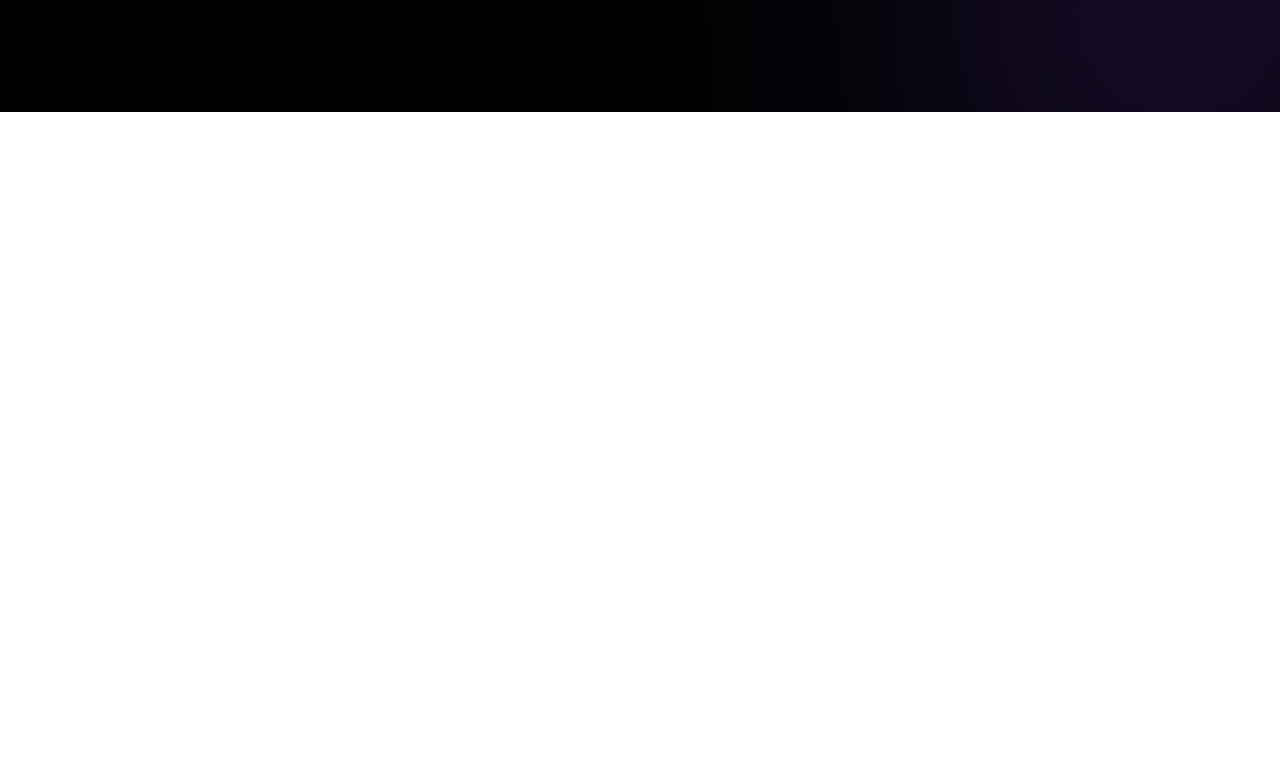
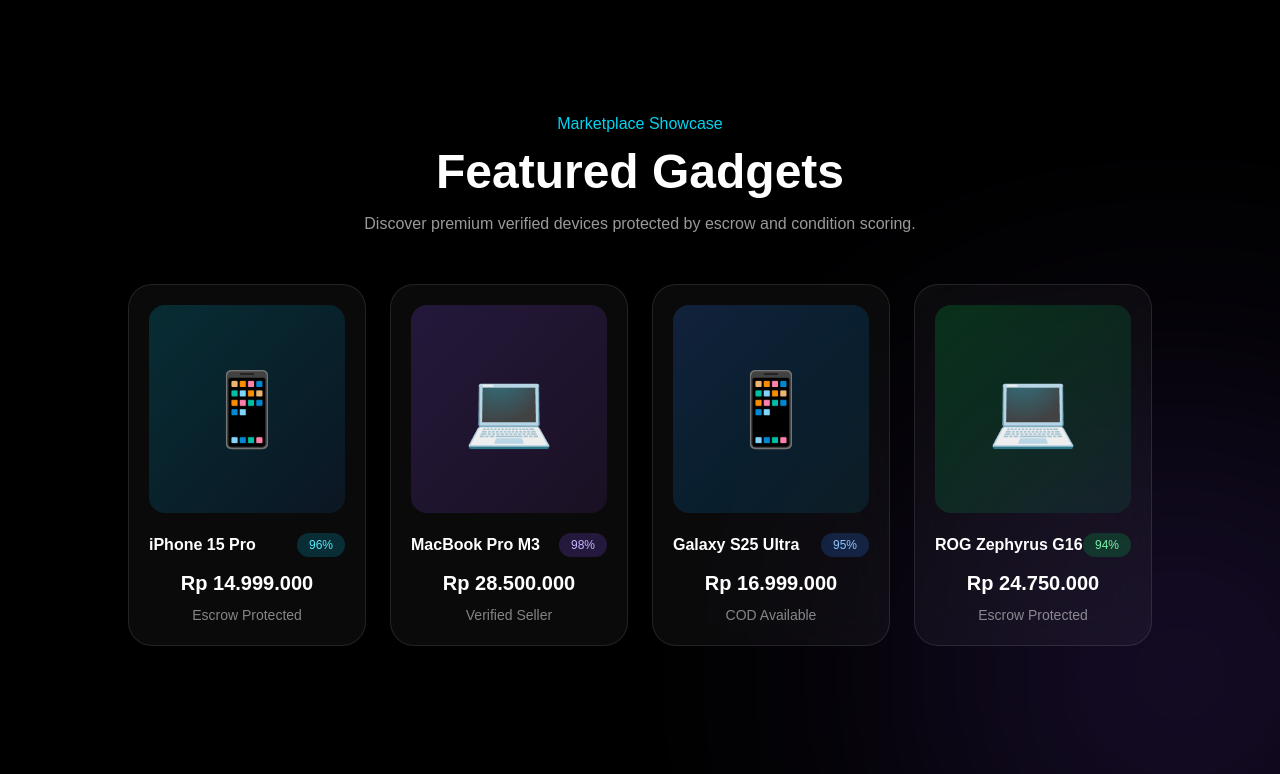
Before and after one commit to Rexlicky/gadgetswap, a Next.js app: page / in a window 1280 px wide. Shown: the part 1602-2376 px from the top of the page. Before the commit the page ends 1714 px from the top, so only its background shows below. Built offline with nearby package versions, Linux system fonts and the light colour scheme.

Commit message:
feat: add featured gadgets showcase

```diff
--- a/src/app/page.js
+++ b/src/app/page.js
@@ -175,6 +175,97 @@ export default function Home() {
               <p className="mt-2 text-sm text-white/50">User Rating</p>
             </div>
           </div>
+          {/* =========================
+    FEATURED GADGETS
+========================== */}
+          <div className="pb-32">
+            <div className="mb-12 text-center">
+              <p className="text-cyan-400">Marketplace Showcase</p>
+
+              <h2 className="mt-3 text-4xl font-bold md:text-5xl">
+                Featured Gadgets
+              </h2>
+
+              <p className="mx-auto mt-4 max-w-2xl text-white/60">
+                Discover premium verified devices protected by escrow and
+                condition scoring.
+              </p>
+            </div>
+
+            <div className="grid grid-cols-1 gap-6 md:grid-cols-2 lg:grid-cols-4">
+              {/* Product 1 */}
+              <div className="group rounded-3xl border border-white/10 bg-white/[0.04] p-5 backdrop-blur-xl transition hover:-translate-y-2 hover:border-cyan-400/40">
+                <div className="mb-5 flex h-52 items-center justify-center rounded-2xl bg-gradient-to-br from-cyan-500/20 to-blue-500/10">
+                  <span className="text-7xl">📱</span>
+                </div>
+
+                <div className="flex items-center justify-between">
+                  <h3 className="font-semibold">iPhone 15 Pro</h3>
+                  <span className="rounded-full bg-cyan-500/20 px-3 py-1 text-xs text-cyan-300">
+                    96%
+                  </span>
+                </div>
+
+                <p className="mt-3 text-xl font-bold">Rp 14.999.000</p>
+
+                <p className="mt-2 text-sm text-white/50">Escrow Protected</p>
+              </div>
+
+              {/* Product 2 */}
+              <div className="group rounded-3xl border border-white/10 bg-white/[0.04] p-5 backdrop-blur-xl transition hover:-translate-y-2 hover:border-violet-400/40">
+                <div className="mb-5 flex h-52 items-center justify-center rounded-2xl bg-gradient-to-br from-violet-500/20 to-purple-500/10">
+                  <span className="text-7xl">💻</span>
+                </div>
+
+                <div className="flex items-center justify-between">
+                  <h3 className="font-semibold">MacBook Pro M3</h3>
+                  <span className="rounded-full bg-violet-500/20 px-3 py-1 text-xs text-violet-300">
+                    98%
+                  </span>
+                </div>
+
+                <p className="mt-3 text-xl font-bold">Rp 28.500.000</p>
+
+                <p className="mt-2 text-sm text-white/50">Verified Seller</p>
+              </div>
+
+              {/* Product 3 */}
+              <div className="group rounded-3xl border border-white/10 bg-white/[0.04] p-5 backdrop-blur-xl transition hover:-translate-y-2 hover:border-blue-400/40">
+                <div className="mb-5 flex h-52 items-center justify-center rounded-2xl bg-gradient-to-br from-blue-500/20 to-cyan-500/10">
+                  <span className="text-7xl">📱</span>
+                </div>
+
+                <div className="flex items-center justify-between">
+                  <h3 className="font-semibold">Galaxy S25 Ultra</h3>
+                  <span className="rounded-full bg-blue-500/20 px-3 py-1 text-xs text-blue-300">
+                    95%
+                  </span>
+                </div>
+
+                <p className="mt-3 text-xl font-bold">Rp 16.999.000</p>
+
+                <p className="mt-2 text-sm text-white/50">COD Available</p>
+              </div>
+
+              {/* Product 4 */}
+              <div className="group rounded-3xl border border-white/10 bg-white/[0.04] p-5 backdrop-blur-xl transition hover:-translate-y-2 hover:border-green-400/40">
+                <div className="mb-5 flex h-52 items-center justify-center rounded-2xl bg-gradient-to-br from-green-500/20 to-emerald-500/10">
+                  <span className="text-7xl">💻</span>
+                </div>
+
+                <div className="flex items-center justify-between">
+                  <h3 className="font-semibold">ROG Zephyrus G16</h3>
+                  <span className="rounded-full bg-green-500/20 px-3 py-1 text-xs text-green-300">
+                    94%
+                  </span>
+                </div>
+
+                <p className="mt-3 text-xl font-bold">Rp 24.750.000</p>
+
+                <p className="mt-2 text-sm text-white/50">Escrow Protected</p>
+              </div>
+            </div>
+          </div>
         </div>
       </section>
     </main>
```
